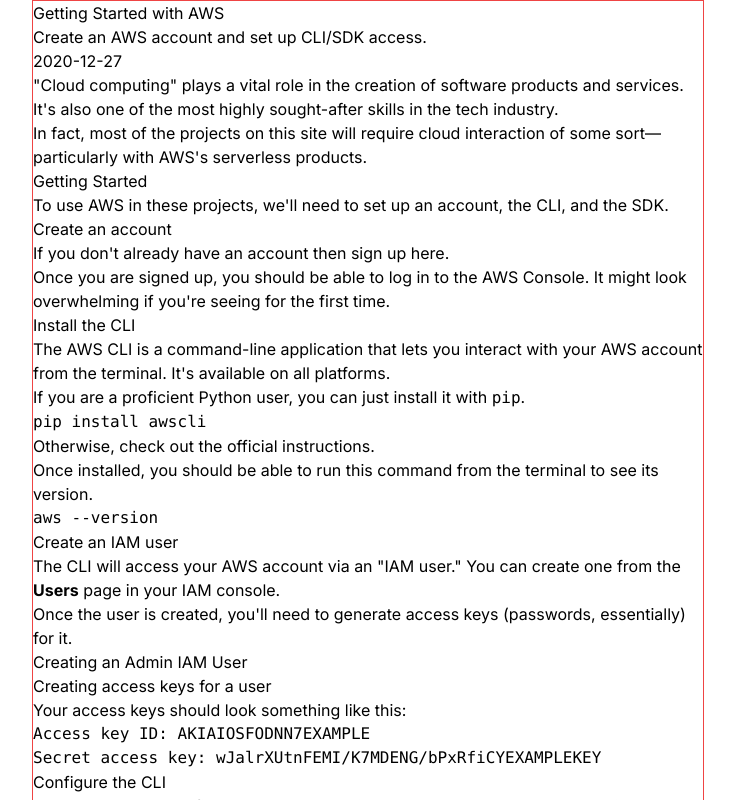
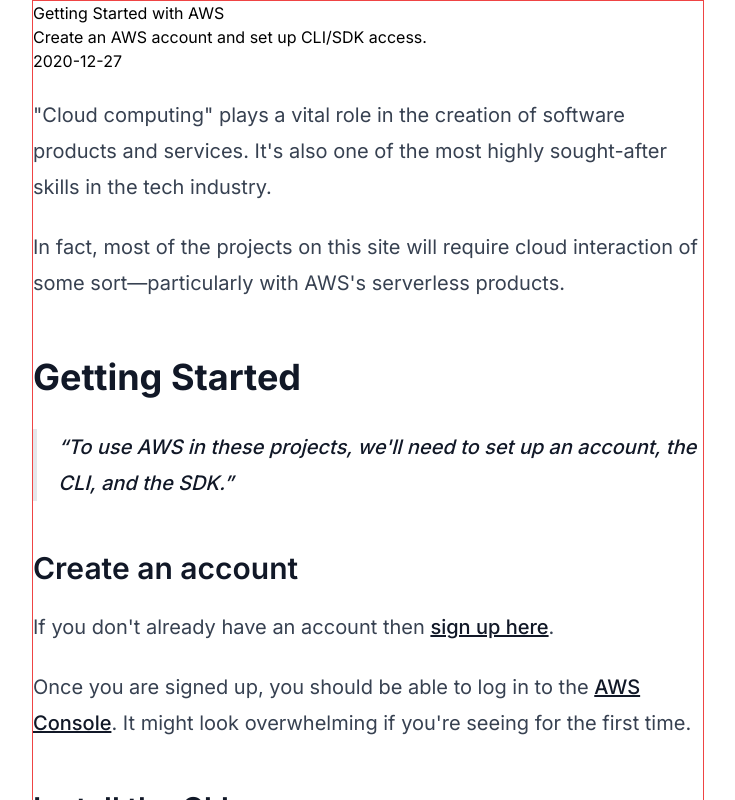
Before and after one commit to GabrielDeFreitas/nextjs-blog-markdown, a Next.js app: page /posts/aws-quickstart in a window 1280 px wide. Shown: the top 800 px of the page, without its empty margins (272-1007 px from the left). Built offline with nearby package versions, Linux system fonts and the light colour scheme.

Commit message:
add tailwindcss typography

```diff
--- a/package.json
+++ b/package.json
@@ -16,6 +16,7 @@
     "react-dom": "^18"
   },
   "devDependencies": {
+    "@tailwindcss/typography": "^0.5.10",
     "@types/node": "^20",
     "@types/react": "^18",
     "@types/react-dom": "^18",
--- a/src/app/posts/[slug]/page.tsx
+++ b/src/app/posts/[slug]/page.tsx
@@ -26,7 +26,9 @@
       <h1>{post.data.title}</h1>
       <p>{post.data.subtitle}</p>
       <p>{post.data.date}</p>
-      <Markdown>{post.content}</Markdown>
+      <article className="prose lg:prose-xl">
+        <Markdown>{post.content}</Markdown>
+      </article>
     </div>
   )
 }
--- a/tailwind.config.ts
+++ b/tailwind.config.ts
@@ -15,6 +15,8 @@
       },
     },
   },
-  plugins: [],
+  plugins: [
+    require('@tailwindcss/typography'),
+  ],
 }
 export default config
```
Also changed, not shown: 1 other file (tests, documents, lock files or other folders).
